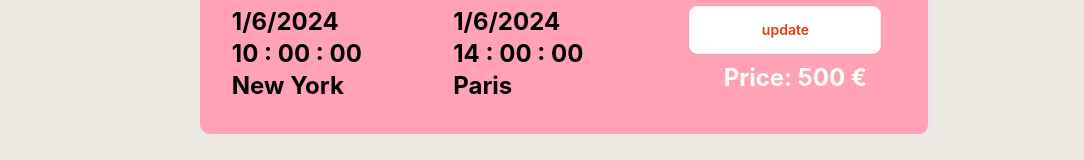
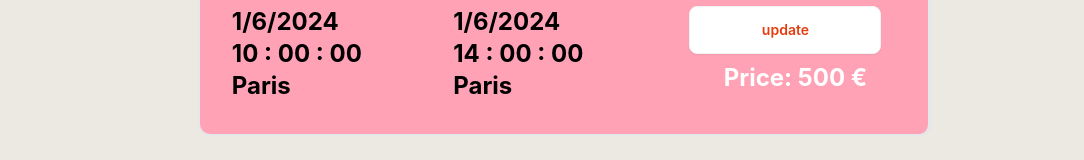
Before and after one commit to ICanFlyEfrei/ICanFlyFrontML, a React (Vite) app: page /update in a window 1280 px wide. Shown: the part 438-598 px from the top of the page, without its empty margins (75-1159 px from the left). Built offline with nearby package versions, Linux system fonts and the light colour scheme.

Commit message:
link route front back pt2

```diff
--- a/package.json
+++ b/package.json
@@ -15,6 +15,7 @@
     "clsx": "^2.1.1",
     "faker": "^6.6.6",
     "flowbite": "^2.4.1",
+    "jwt-decode": "^4.0.0",
     "react": "^18.2.0",
     "react-datepicker": "^6.9.0",
     "react-dom": "^18.2.0",
--- a/src/components/FlightCard/FlightCardUpdate.tsx
+++ b/src/components/FlightCard/FlightCardUpdate.tsx
@@ -106,7 +106,7 @@ export const FlightCardUpdate = ({ flight }: FlightCardProps): JSX.Element => {
                                  ))}
                              </select>
                         ) : (
-                            <h2 className="card-title text-3xl text-fifth font-bold">{flight.airline}</h2>
+                            <h2 className="card-title text-3xl text-fifth font-bold">{flight.segmentAirlineName}</h2>
                         )}
                         {isEditing ? (
                                     <Select
@@ -119,7 +119,7 @@ export const FlightCardUpdate = ({ flight }: FlightCardProps): JSX.Element => {
                                     className= "rounded-md w-3/4 mb-5"
                                 />
                         ) : (
-                            <h2 className="card-title text-xl text-left mr-8 text-black font-bold">{flight.modelName}</h2>
+                            <h2 className="card-title text-xl text-left mr-8 text-black font-bold">{flight.segmentEquipmentDescription}</h2>
                         )}
                     </div>
                     <div className='grid grid-cols-3 grid-rows-2'>
@@ -145,8 +145,8 @@ export const FlightCardUpdate = ({ flight }: FlightCardProps): JSX.Element => {
                                 </>
                             ) : (
                                 <>
-                                    <p className='sm:text-2xl text-sm text-black font-bold'>{flight.departureDate.getDate()}/{flight.departureDate.getMonth()}/{flight.departureDate.getFullYear()}</p>
-                                    <p className="sm:text-2xl text-sm text-black font-bold">{flight.departureDate.getHours()} : { (flight.departureDate.getMinutes() < 10 ? '0' : '') + flight.departureDate.getMinutes() } : {(flight.departureDate.getSeconds() < 10 ? '0' : '') + flight.departureDate.getSeconds()}</p>
+                                    <p className='sm:text-2xl text-sm text-black font-bold'>{flight.departureTime.getDate()}/{flight.departureTime.getMonth()}/{flight.departureTime.getFullYear()}</p>
+                                    <p className="sm:text-2xl text-sm text-black font-bold">{flight.departureTime.getHours()} : { (flight.departureTime.getMinutes() < 10 ? '0' : '') + flight.departureTime.getMinutes() } : {(flight.departureTime.getSeconds() < 10 ? '0' : '') + flight.departureTime.getSeconds()}</p>
                                 </>
                             )}
                             {isEditing ? (
@@ -157,7 +157,7 @@ export const FlightCardUpdate = ({ flight }: FlightCardProps): JSX.Element => {
                                   ))}
                               </select>
                             ) : (
-                                <p className="sm:text-2xl text-sm text-black font-bold">{flight.departure}</p>
+                                <p className="sm:text-2xl text-sm text-black font-bold">{flight.destinationAirport}</p>
                             )}
                         </div>
                         <div className='sm:row-span-2 row-start-2 sm:col-span-1'>
@@ -182,8 +182,8 @@ export const FlightCardUpdate = ({ flight }: FlightCardProps): JSX.Element => {
                                 </>
                             ) : (
                                 <>
-                                    <p className='sm:text-2xl text-sm text-black font-bold'>{flight.arrivalDate.getDate()}/{flight.arrivalDate.getMonth()}/{flight.arrivalDate.getFullYear()}</p>
-                                    <p className="sm:text-2xl text-sm text-black font-bold">{flight.arrivalDate.getHours()} : {(flight.arrivalDate.getMinutes() < 10 ? '0' : '') + flight.arrivalDate.getMinutes() } : {(flight.arrivalDate.getSeconds() <  10 ? '0' : '') + flight.arrivalDate.getSeconds()} </p>
+                                    <p className='sm:text-2xl text-sm text-black font-bold'>{flight.arrivalTime.getDate()}/{flight.arrivalTime.getMonth()}/{flight.arrivalTime.getFullYear()}</p>
+                                    <p className="sm:text-2xl text-sm text-black font-bold">{flight.arrivalTime.getHours()} : {(flight.arrivalTime.getMinutes() < 10 ? '0' : '') + flight.arrivalTime.getMinutes() } : {(flight.arrivalTime.getSeconds() <  10 ? '0' : '') + flight.arrivalTime.getSeconds()} </p>
                                 </>
                             )}
                             {isEditing ? (
@@ -194,7 +194,7 @@ export const FlightCardUpdate = ({ flight }: FlightCardProps): JSX.Element => {
                                     ))}
                                 </select>
                             ) : (
-                                <p className="sm:text-2xl text-sm text-black font-bold">{flight.arrival}</p>
+                                <p className="sm:text-2xl text-sm text-black font-bold">{flight.destinationAirport}</p>
                             )}
                         </div>
                         <div className='justify-center items-center flex sm:row-span-1 row-start-3 col-span-1'>
--- a/src/pages/ClientPage/ClientPage.tsx
+++ b/src/pages/ClientPage/ClientPage.tsx
@@ -9,13 +9,15 @@ import axios from "axios"
 // Function to generate fake data
 function generateFakePlaneCard(): PlaneCard {
     const planeCard: PlaneCard = {
-        id: 1,
-        airline: "Air France",
-        departureDate: new Date('2024-07-01T10:00:00Z'),
-        arrivalDate: new Date('2024-07-01T14:00:00Z'),
-        departure: "New York",
-        arrival: "Paris",
-        destination: "France",
+        flightNumber: "1",
+        segmentAirlineName: "Air France",
+        departureTime: new Date('2024-07-01T10:00:00Z'),
+        arrivalTime: new Date('2024-07-01T14:00:00Z'),
+        startingAirport: "New York",
+        destinationAirport: "Paris",
+        segmentEquipmentDescription: "Airbus A380",
+        numberOfSeats:300,
+        status: "Schedulled",
         price: 500
     };
 
@@ -58,7 +60,6 @@ export const ClientPage = ():JSX.Element => {
 
     return (
         <>
-
             <div className="flex flex-col items-center flex-1 justify-center ">
                 <div className="grid grid-cols-3 gap-4 w-3/5 é rounded-lg p-10 mb-9">
                     <select name="departure" onChange={onChange} className="select">
--- a/src/pages/Login/LoginPage.tsx
+++ b/src/pages/Login/LoginPage.tsx
@@ -41,9 +41,9 @@ export const LoginPage = () => {
         const userLastname = lastname || "Doe";
         const userPhoneNumber = phoneNumber || "+33 6 00 00 00 00";
 
-        console.log("try to register with:", { mail, password, userFirstname, userLastname, userPhoneNumber });
         event.preventDefault();
         if (registerForm) {
+            console.log("try to register with:", { mail, password, userFirstname, userLastname, userPhoneNumber });
             axios.post(`https://icanfly.cybonix.fr/api/user/client`,{
                 email:mail,
                 password,
@@ -56,13 +56,14 @@ export const LoginPage = () => {
                 console.error('Error', error);
             })
         } else {
-            console.log("try to login with:", { mail, password });
+            console.log("try to login with:", { email:mail, password });
             axios.post(`https://icanfly.cybonix.fr/api/auth/login`, {
-                email:mail, password
-            }).then(response => (
+                email:mail, password:password
+            }).then(response => {
                 console.log('Response', response.data)
-            )).catch(error => {
-                console.log("Error", error)
+                localStorage.setItem('accessToken', response.data.access_token)
+            }).catch(error => {
+                console.error("Error", error)
             })
         }
     }
--- a/src/pages/UpdatePage/UpdatePage.tsx
+++ b/src/pages/UpdatePage/UpdatePage.tsx
@@ -15,15 +15,17 @@ interface PlaneOption {
 
 function generateFakePlaneCard(): PlaneCardUpdate {
     const planeCard: PlaneCardUpdate = {
-        id: 1,
-        airline: "Air France",
-        departureDate: new Date('2024-07-01T10:00:00Z'),
-        arrivalDate: new Date('2024-07-01T14:00:00Z'),
-        departure: "New York",
-        arrival: "Paris",
-        destination: "France",
+        flightNumber: "1",
+        segmentAirlineName: "Air France",
+        departureTime: new Date('2024-07-01T10:00:00Z'),
+        arrivalTime: new Date('2024-07-01T14:00:00Z'),
+        startingAirport: "New York",
+        destinationAirport: "Paris",
         price: 500,
-        modelName: "Boeing 747"
+        segmentEquipmentDescription: "Boeing 747",
+        numberOfSeats: 250,
+        status: "Schedulled"
+
     };
 
     return planeCard;
--- /dev/null
+++ b/src/utils/jwt.utils.ts
@@ -0,0 +1,14 @@
+import {jwtDecode } from 'jwt-decode';
+
+export interface JwtPayload {
+  exp: number;
+  iat: number;
+  // Define known properties here
+  userId?: string; // Example: subject
+  role?: string; // Example: user role
+  // Add other known properties as needed
+}
+
+export const decodeToken = (token: string): JwtPayload => {
+  return jwtDecode<JwtPayload>(token);
+};
```
Also changed, not shown: src/components/FlightCard/fligthCard.tsx (+30 -5 lines), src/components/SearchBar/SearchBar.tsx (+21 -12 lines), src/model/UserInfo.tsx (added, +10 -0 lines), src/model/card.model.tsx (+19 -7 lines), src/model/cardUpdate.model.tsx (+9 -8 lines), 1 other file (tests, documents, lock files or other folders).
